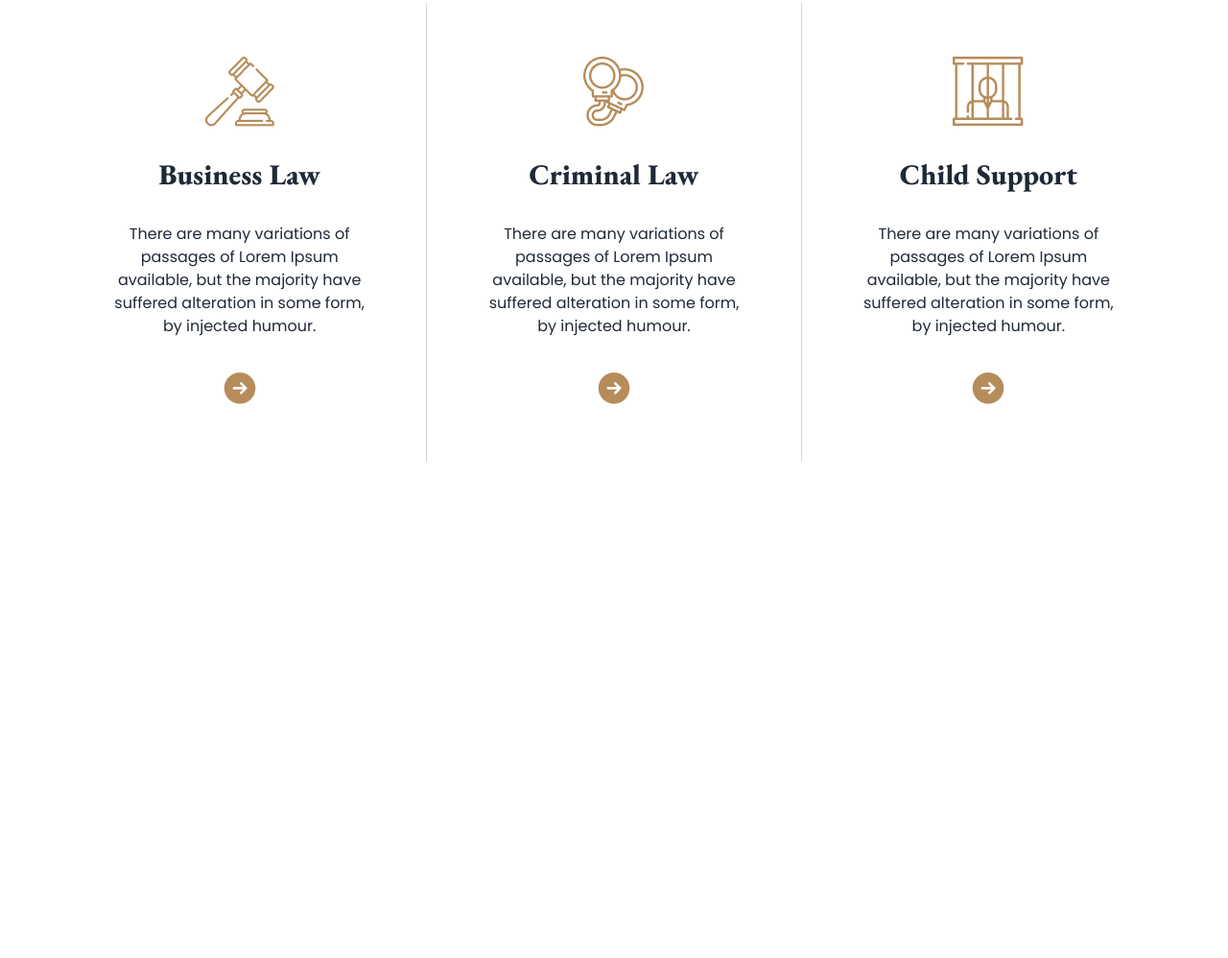
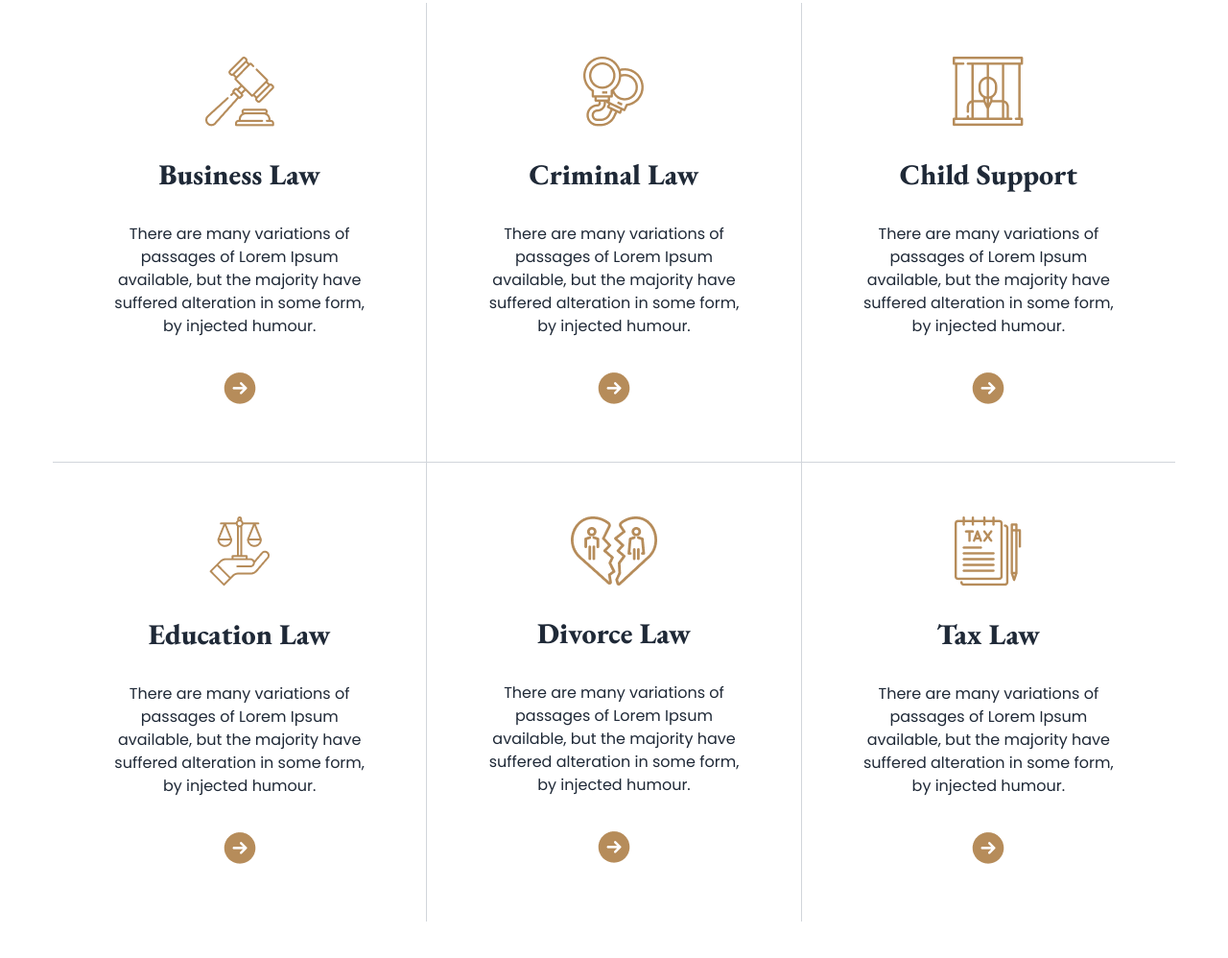
Before and after one commit to mashfikur/legal-solutions-website-responsive, a plain HTML site: page index.html in a window 1280 px wide. Shown: the part 1013-2011 px from the top of the page at 96% size. Before the commit the page ends 1622 px from the top, so only its background shows below. Drawn offline with nearby package versions, Linux system fonts and the light colour scheme.

Commit message:
responsive grid layout

```diff
--- a/index.html
+++ b/index.html
@@ -152,7 +152,7 @@
     <!-- main section -->
     <main class="containerX mx-auto font-poppins">
       <!-- legal practice section -->
-      <section class="text-center md:my-32">
+      <section class="text-center my-14 p-4 md:p-0 md:my-32">
         <h3 class="font-garamond font-extrabold text-4xl mb-6">
           The Legal Practice Area
         </h3>
@@ -163,8 +163,8 @@
         </p>
 
         <!-- grid contianer -->
-        <div class="bg-gray-300 md:mt-12 ">
-          <div class="grid grid-cols-3 gap-[1px]">
+        <div class="bg-gray-300 md:mt-12">
+          <div class="grid grid-cols-1 md:grid-cols-2 lg:grid-cols-3 gap-[1px]">
             <!-- card1 -->
             <div class="text-center p-14 space-y-8 bg-white hover:bg-[#F5F5F5]">
               <img class="mx-auto" src="images/business.png" alt="" />
@@ -177,7 +177,11 @@
                 but the majority have suffered alteration in some form, by
                 injected humour.
               </p>
-              <img class="mx-auto" src="images/Frame.png" alt="" />
+              <img
+                class="mx-auto cursor-pointer"
+                src="images/Frame.png"
+                alt=""
+              />
             </div>
             <!-- card2 -->
             <div class="text-center p-14 space-y-8 bg-white hover:bg-[#F5F5F5]">
@@ -191,7 +195,11 @@
                 but the majority have suffered alteration in some form, by
                 injected humour.
               </p>
-              <img class="mx-auto" src="images/Frame.png" alt="" />
+              <img
+                class="mx-auto cursor-pointer"
+                src="images/Frame.png"
+                alt=""
+              />
             </div>
             <!-- card3 -->
             <div class="text-center p-14 space-y-8 bg-white hover:bg-[#F5F5F5]">
@@ -205,7 +213,61 @@
                 but the majority have suffered alteration in some form, by
                 injected humour.
               </p>
-              <img class="mx-auto" src="images/Frame.png" alt="" />
+              <img
+                class="mx-auto cursor-pointer"
+                src="images/Frame.png"
+                alt=""
+              />
+            </div>
+            <!-- card4 -->
+            <div class="text-center p-14 space-y-8 bg-white hover:bg-[#F5F5F5]">
+              <img class="mx-auto" src="images/education.png" alt="" />
+
+              <h3 class="text-3xl font-extrabold font-garamond">
+                Education Law
+              </h3>
+              <p>
+                There are many variations of passages of Lorem Ipsum available,
+                but the majority have suffered alteration in some form, by
+                injected humour.
+              </p>
+              <img
+                class="mx-auto cursor-pointer"
+                src="images/Frame.png"
+                alt=""
+              />
+            </div>
+            <!-- card5 -->
+            <div class="text-center p-14 space-y-8 bg-white hover:bg-[#F5F5F5]">
+              <img class="mx-auto" src="images/divorce.png" alt="" />
+
+              <h3 class="text-3xl font-extrabold font-garamond">Divorce Law</h3>
+              <p>
+                There are many variations of passages of Lorem Ipsum available,
+                but the majority have suffered alteration in some form, by
+                injected humour.
+              </p>
+              <img
+                class="mx-auto cursor-pointer"
+                src="images/Frame.png"
+                alt=""
+              />
+            </div>
+            <!-- card6 -->
+            <div class="text-center p-14 space-y-8 bg-white hover:bg-[#F5F5F5]">
+              <img class="mx-auto" src="images/tax.png" alt="" />
+
+              <h3 class="text-3xl font-extrabold font-garamond">Tax Law</h3>
+              <p>
+                There are many variations of passages of Lorem Ipsum available,
+                but the majority have suffered alteration in some form, by
+                injected humour.
+              </p>
+              <img
+                class="mx-auto cursor-pointer"
+                src="images/Frame.png"
+                alt=""
+              />
             </div>
           </div>
         </div>
```
